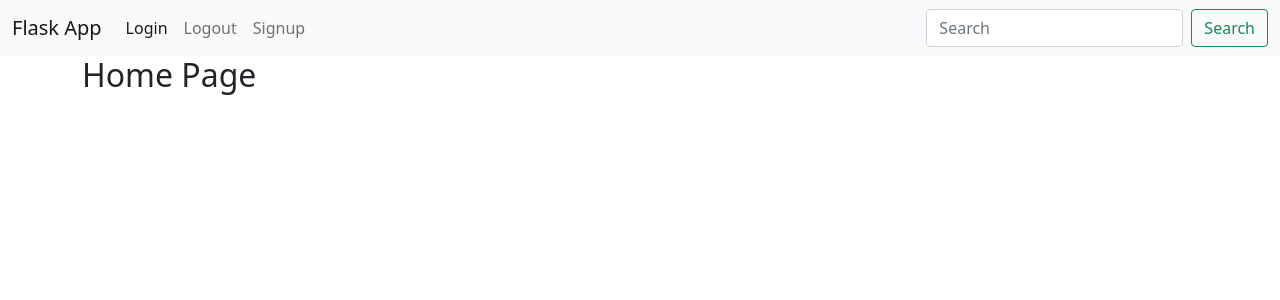
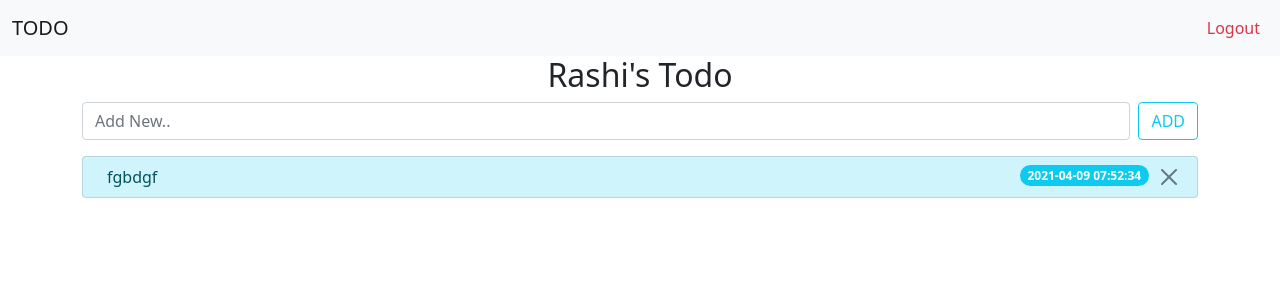
Before and after one commit to Rashid-Vp/Flask-Todo, a Flask app: template todo/templates/index.html in a window 1280 px wide. Shown: the top 300 px of the page. Run offline with Flask 2, Linux system fonts and the light colour scheme; the template is opened without the code that fills it: values that come from a table or form of the project are taken from there, others are empty; data comes from the database, SQL or seed files in the repository; both versions use the stored data as it was after the commit; parts of the project's set-up code (start-up, migrations or seed data) failed here and were passed over.

Commit message:
version 1.0

```diff
--- a/todo/tempCodeRunnerFile.py
+++ /dev/null
@@ -1 +0,0 @@
-@auth.route('/hello')
--- a/todo/templates/base.html
+++ b/todo/templates/base.html
@@ -13,32 +13,48 @@
   <body>
     <nav class="navbar navbar-expand-lg navbar-light bg-light">
         <div class="container-fluid">
-          <a class="navbar-brand" href="/">Flask App</a>
+          <a class="navbar-brand" href="/">TODO</a>
           <button class="navbar-toggler" type="button" data-bs-toggle="collapse" data-bs-target="#navbarSupportedContent" aria-controls="navbarSupportedContent" aria-expanded="false" aria-label="Toggle navigation">
             <span class="navbar-toggler-icon"></span>
           </button>
           <div class="collapse navbar-collapse" id="navbarSupportedContent">
             <ul class="navbar-nav me-auto mb-2 mb-lg-0">
+            </ul>
+            <div class="d-flex">
+              <ul class="navbar-nav me-auto mb-2 mb-lg-0">
+                {% if user.is_authenticated %}
                   <li class="nav-item">
-                <a class="nav-link active" aria-current="page" href="/login">Login</a>
+                    <a class="nav-link text-danger" href="/logout">Logout</a>
                   </li>
+                {% else %}
                   <li class="nav-item">
-                <a class="nav-link" href="/logout">Logout</a>
+                    <a class="nav-link" aria-current="page" href="/login">Login</a>
                   </li>
                   <li class="nav-item">
                     <a class="nav-link" href="/signup">Signup</a>
                   </li>
+                {% endif %}
               </ul>
-            <form class="d-flex">
-              <input class="form-control me-2" type="search" placeholder="Search" aria-label="Search">
-              <button class="btn btn-outline-success" type="submit">Search</button>
-            </form>
+            </div>
           </div>
         </div>
     </nav>
 
     <div class="container">{% block content %} {% endblock %}</div>
 
+    {% block javascript %}
+      <script type="text/javascript">
+        function removeTodo(todoId) {
+            fetch("/remove_todo", {
+                method: "POST",
+                body: JSON.stringify({ todoId: todoId }),
+            }).then((_res) => {
+                window.location.href = "/";
+            });
+        }
+      </script>
+    {% endblock %}
+
     <!-- Bootstrap JS -->
     <script src="https://cdn.jsdelivr.net/npm/bootstrap@5.0.0-beta3/dist/js/bootstrap.bundle.min.js" integrity="sha384-JEW9xMcG8R+pH31jmWH6WWP0WintQrMb4s7ZOdauHnUtxwoG2vI5DkLtS3qm9Ekf" crossorigin="anonymous"></script>
   </body>
--- a/todo/templates/index.html
+++ b/todo/templates/index.html
@@ -4,7 +4,25 @@
 
 {% block content %}
 <div>
-    <h2>Home Page</h2>
-    <p>{{ text }}</p>
+    <h2 class="text-center">{{ user.first_name+"'s Todo" }}</h2>
+    <form method="POST">
+        <div class="mb-3 d-flex">
+            <input type="text" name="todo" class="form-control me-2" id="todo" placeholder="Add New.." required>
+            <button type="submit" class="btn btn-outline-info">ADD</button>
+        </div>
+    </form>
+
+    <ul class="list-group">
+        {% for todo in user.todos %}
+            <li class="list-group-item d-flex justify-content-between align-items-start list-group-item-info mb-1">
+                <div class="ms-2 me-auto">
+                <div class="">{{ todo.text }}</div>
+                </div>
+                <span class="badge bg-info rounded-pill me-2">{{ todo.date }}</span>
+                <button type="button" class="btn-close" onclick="removeTodo({{ todo.id }})">
+                </button>
+            </li>
+        {% endfor %}
+    </ul>
 </div>
 {% endblock %}
--- a/todo/templates/registration/login.html
+++ b/todo/templates/registration/login.html
@@ -14,7 +14,7 @@
             <label for="password" class="form-label">Password</label>
             <input type="password" name="password" class="form-control" id="password">
         </div>
-        <button type="submit" class="btn btn-primary">Submit</button>
+        <button type="submit" class="btn btn-primary">Login</button>
     </form>
 </div>
 {% endblock %}
```
Also changed, not shown: todo/__init__.py (+20 -1 lines), todo/auth.py (+30 -5 lines), todo/models.py (+5 -4 lines), todo/static/index.js (added, +9 -0 lines), todo/templates/registration/base.html (+11 -11 lines), todo/views.py (+24 -3 lines), todo/database.db (added). Lines whose indentation alone changed are shown as unchanged.
